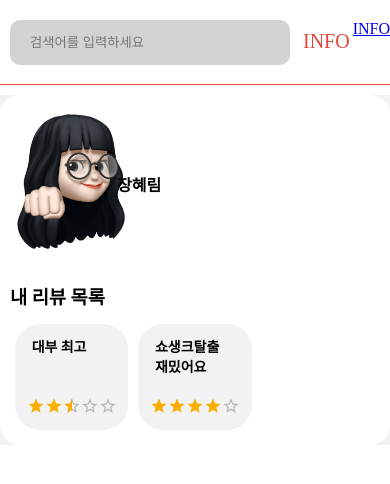
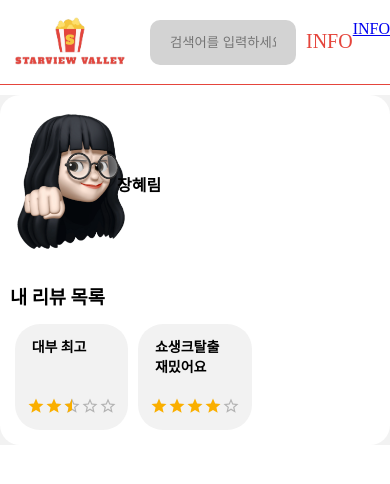
Before and after one commit to hxerimione/starring, a React (Create React App) app: page /myInfo in a window 390 px wide. Shown: the top 484 px of the page. Built offline with nearby package versions, Linux system fonts and the light colour scheme; a web font is replaced by a local one.

Commit message:
작은화면 로고 보이게

```diff
--- a/src/App.css
+++ b/src/App.css
@@ -347,14 +347,14 @@ footer p span {
     .myinfo-wrapper {
         width: 100%;
     }
-    .head_logo {
+    /* .head_logo {
         display: none;
     }
     header .search_keyword {
         width: 82%;
-    }
+    } */
     header .my_info {
-        width: 18%;
+        width: 22%;
     }
     .search_wrapper {
         display: grid;
```
